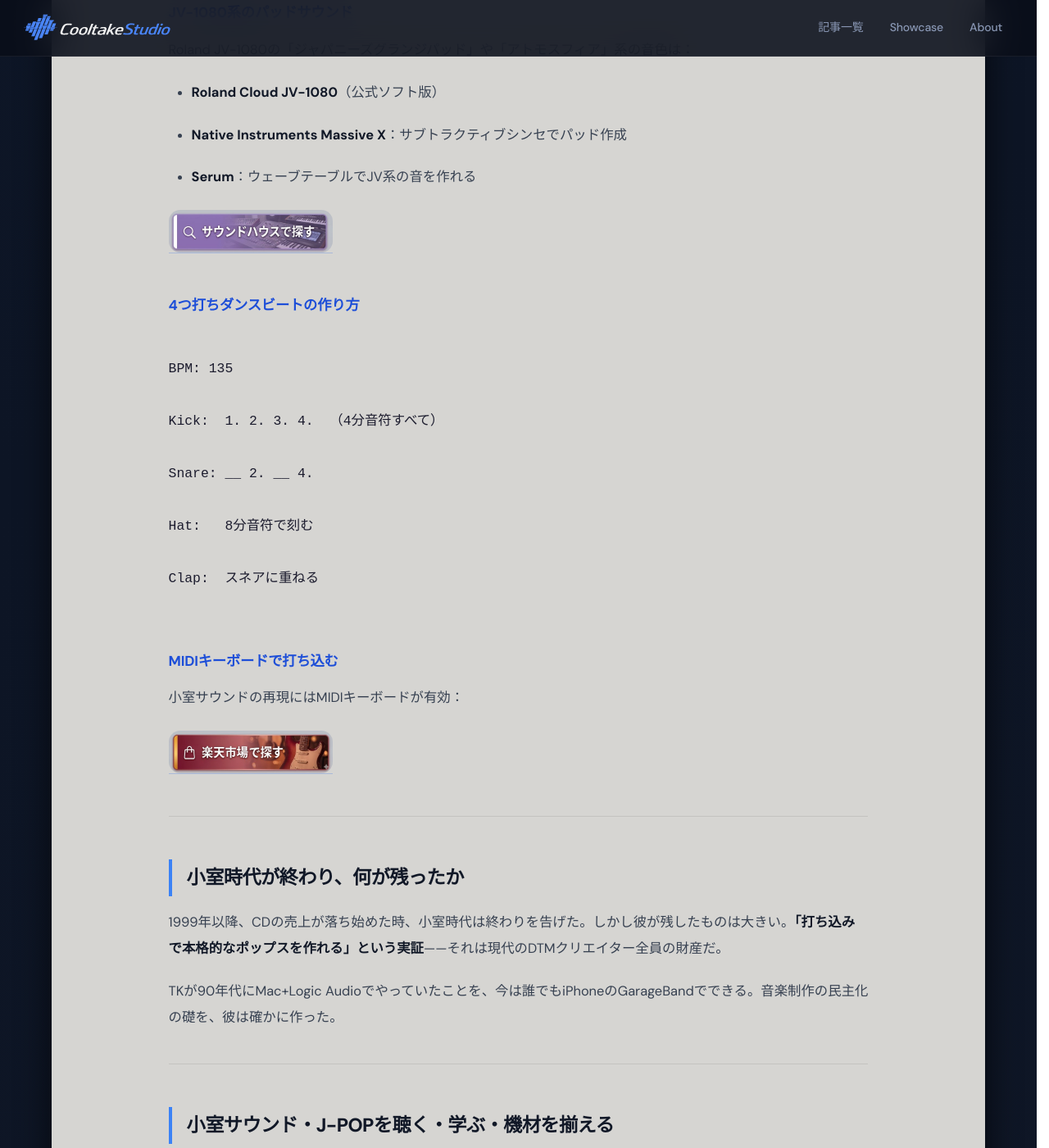
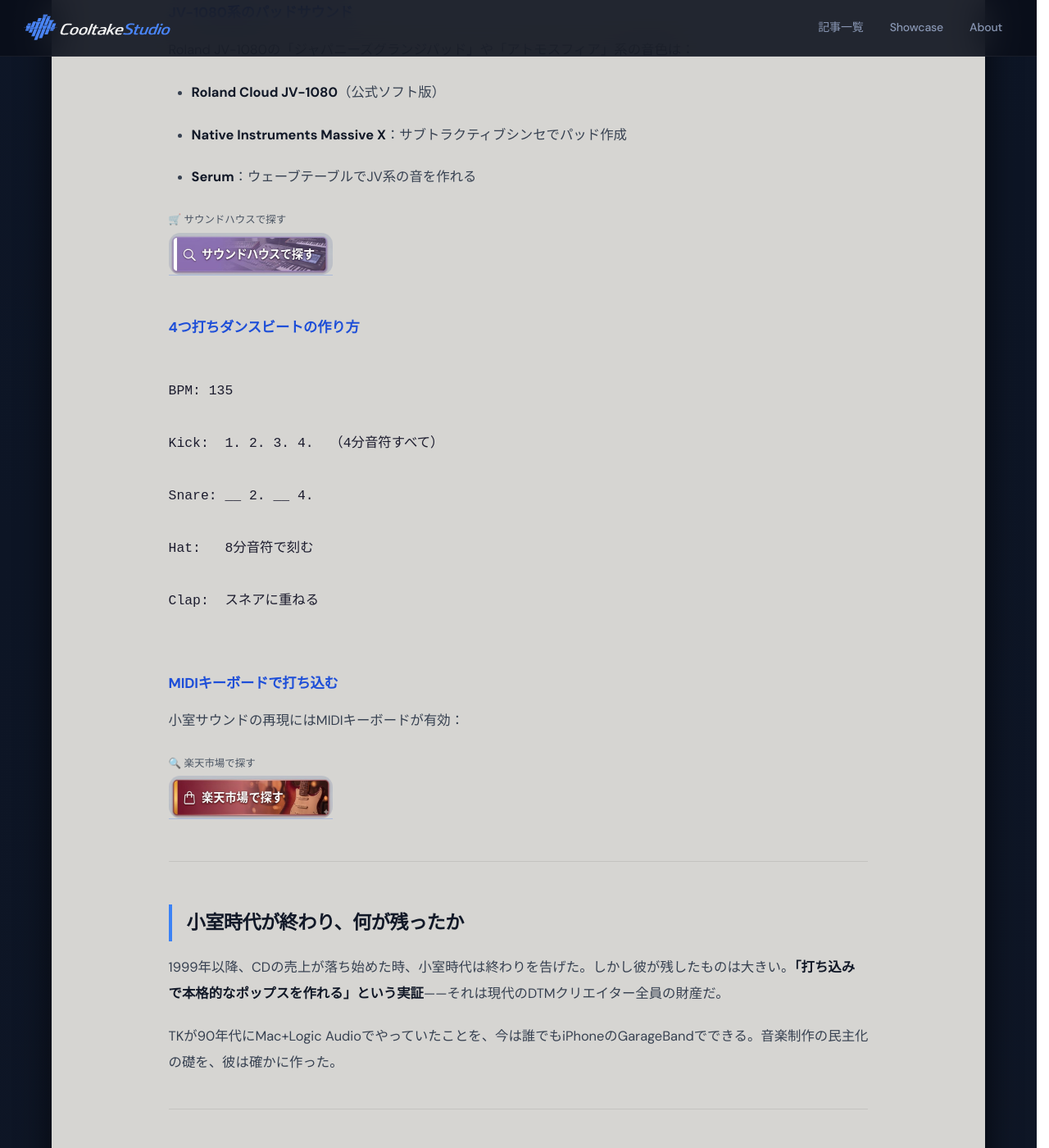
Before and after one commit to cooltake/cooltake-staging, a Jekyll site: the page built from _posts/2026-05-30-japan-music-11-komuro-jpop.md, in a window 1280 px wide and 1400 px high, scrolled down 2822 px. Shown: the whole window at 82% size. Built offline with Jekyll 4.4.1, drawn with Linux system fonts in a browser that asks for light colours; some web fonts are replaced; some of the changed text lies outside the part shown.

Commit message:
fix: add button labels (2026-05-30-japan-music-11-komu)

```diff
--- a/_posts/2026-05-30-japan-music-11-komuro-jpop.md
+++ b/_posts/2026-05-30-japan-music-11-komuro-jpop.md
@@ -156,11 +156,8 @@
 
 <div style="margin:1.5rem 0;">
 
-<a href="https://h.accesstrade.net/sp/cc?rk=0100pdhv00n9hy&url=https%3A%2F%2Fwww.soundhouse.co.jp%2Fsearch%2Findex%3Fs_category_cd%3D311%26s_maker_cd%3D%26s_search_all%3D%26s_ord%3D" rel="nofollow" referrerpolicy="no-referrer-when-downgrade" style="display:inline-block;text-decoration:none;">
-
-<img src="/assets/images/btn-soundhouse.jpg" alt="サウンドハウスで探す" width="200" style="max-width:100%;height:auto;border-radius:14px;display:block;">
-
-</a>
+<span style="display:block;font-size:.78rem;color:#4b5563;margin-bottom:3px;margin-top:6px;">🛒 サウンドハウスで探す</span>
+<a href="https://h.accesstrade.net/sp/cc?rk=0100pdhv00n9hy&url=https%3A%2F%2Fwww.soundhouse.co.jp%2Fsearch%2Findex%3Fs_category_cd%3D311%26s_maker_cd%3D%26s_search_all%3D%26s_ord%3D" rel="nofollow" referrerpolicy="no-referrer-when-downgrade" style="display:inline-block;text-decoration:none;"><img src="/assets/images/btn-soundhouse.jpg" alt="サウンドハウスで探す" width="200" style="max-width:100%;height:auto;border-radius:14px;display:block;"></a>
 
 </div>
 
@@ -196,11 +193,8 @@
 
 <div style="margin:1.5rem 0;">
 
-<a href="https://hb.afl.rakuten.co.jp/ichiba/54518dd8.3792440a.54518dd9.03b99be4/?pc=https%3A%2F%2Fsearch.rakuten.co.jp%2Fsearch%2Fmall%2FMIDI%25E3%2582%25AD%25E3%2583%25BC%25E3%2583%259C%25E3%2583%25BC%25E3%2583%2589%2F" rel="nofollow" referrerpolicy="no-referrer-when-downgrade" style="display:inline-block;text-decoration:none;">
-
-<img src="/assets/images/btn-rakuten.jpg" alt="楽天市場で探す" width="200" style="max-width:100%;height:auto;border-radius:14px;display:block;">
-
-</a>
+<span style="display:block;font-size:.78rem;color:#4b5563;margin-bottom:3px;margin-top:6px;">🔍 楽天市場で探す</span>
+<a href="https://hb.afl.rakuten.co.jp/ichiba/54518dd8.3792440a.54518dd9.03b99be4/?pc=https%3A%2F%2Fsearch.rakuten.co.jp%2Fsearch%2Fmall%2FMIDI%25E3%2582%25AD%25E3%2583%25BC%25E3%2583%259C%25E3%2583%25BC%25E3%2583%2589%2F" rel="nofollow" referrerpolicy="no-referrer-when-downgrade" style="display:inline-block;text-decoration:none;"><img src="/assets/images/btn-rakuten.jpg" alt="楽天市場で探す" width="200" style="max-width:100%;height:auto;border-radius:14px;display:block;"></a>
 
 </div>
 
@@ -236,11 +230,8 @@
 
 <div style="margin:1.5rem 0;">
 
-<a href="https://hb.afl.rakuten.co.jp/ichiba/54518dd8.3792440a.54518dd9.03b99be4/?pc=https%3A//search.rakuten.co.jp/search/mall/TRF%2Bglobe%2B%E5%AE%89%E5%AE%A4%E5%A5%88%E7%BE%8E%E6%81%B5%2BCD/" rel="nofollow" referrerpolicy="no-referrer-when-downgrade" style="display:inline-block;text-decoration:none;">
-
-<img src="/assets/images/btn-rakuten.jpg" alt="楽天市場で探す" width="200" style="max-width:100%;height:auto;border-radius:14px;display:block;">
-
-</a>
+<span style="display:block;font-size:.78rem;color:#4b5563;margin-bottom:3px;margin-top:6px;">🔍 楽天市場で探す</span>
+<a href="https://hb.afl.rakuten.co.jp/ichiba/54518dd8.3792440a.54518dd9.03b99be4/?pc=https%3A//search.rakuten.co.jp/search/mall/TRF%2Bglobe%2B%E5%AE%89%E5%AE%A4%E5%A5%88%E7%BE%8E%E6%81%B5%2BCD/" rel="nofollow" referrerpolicy="no-referrer-when-downgrade" style="display:inline-block;text-decoration:none;"><img src="/assets/images/btn-rakuten.jpg" alt="楽天市場で探す" width="200" style="max-width:100%;height:auto;border-radius:14px;display:block;"></a>
 
 </div>
 
@@ -252,11 +243,8 @@
 
 <div style="margin:1.5rem 0;">
 
-<a href="https://hb.afl.rakuten.co.jp/ichiba/54518dd8.3792440a.54518dd9.03b99be4/?pc=https%3A//search.rakuten.co.jp/search/mall/DTM%2B%E9%9F%B3%E6%A5%BD%E5%88%B6%E4%BD%9C%2B%E5%85%A5%E9%96%80%2B%E6%9C%AC/" rel="nofollow" referrerpolicy="no-referrer-when-downgrade" style="display:inline-block;text-decoration:none;">
-
-<img src="/assets/images/btn-rakuten.jpg" alt="楽天市場で探す" width="200" style="max-width:100%;height:auto;border-radius:14px;display:block;">
-
-</a>
+<span style="display:block;font-size:.78rem;color:#4b5563;margin-bottom:3px;margin-top:6px;">🔍 楽天市場で探す</span>
+<a href="https://hb.afl.rakuten.co.jp/ichiba/54518dd8.3792440a.54518dd9.03b99be4/?pc=https%3A//search.rakuten.co.jp/search/mall/DTM%2B%E9%9F%B3%E6%A5%BD%E5%88%B6%E4%BD%9C%2B%E5%85%A5%E9%96%80%2B%E6%9C%AC/" rel="nofollow" referrerpolicy="no-referrer-when-downgrade" style="display:inline-block;text-decoration:none;"><img src="/assets/images/btn-rakuten.jpg" alt="楽天市場で探す" width="200" style="max-width:100%;height:auto;border-radius:14px;display:block;"></a>
 
 </div>
 
@@ -270,20 +258,14 @@
 <div style="display:flex;flex-wrap:wrap;gap:.5rem;align-items:center;margin:1.5rem 0;">
 <div>
 
-<a href="https://hb.afl.rakuten.co.jp/ichiba/54518dd8.3792440a.54518dd9.03b99be4/?pc=https%3A//search.rakuten.co.jp/search/mall/MIDI%E3%82%AD%E3%83%BC%E3%83%9C%E3%83%BC%E3%83%89%2B%E3%82%B7%E3%83%B3%E3%82%BB%E3%82%B5%E3%82%A4%E3%82%B6%E3%83%BC/" rel="nofollow" referrerpolicy="no-referrer-when-downgrade" style="display:inline-block;text-decoration:none;">
-
-<img src="/assets/images/btn-rakuten.jpg" alt="楽天市場で探す" width="200" style="max-width:100%;height:auto;border-radius:14px;display:block;">
-
-</a>
+<span style="display:block;font-size:.78rem;color:#4b5563;margin-bottom:3px;margin-top:6px;">🔍 楽天市場で探す</span>
+<a href="https://hb.afl.rakuten.co.jp/ichiba/54518dd8.3792440a.54518dd9.03b99be4/?pc=https%3A//search.rakuten.co.jp/search/mall/MIDI%E3%82%AD%E3%83%BC%E3%83%9C%E3%83%BC%E3%83%89%2B%E3%82%B7%E3%83%B3%E3%82%BB%E3%82%B5%E3%82%A4%E3%82%B6%E3%83%BC/" rel="nofollow" referrerpolicy="no-referrer-when-downgrade" style="display:inline-block;text-decoration:none;"><img src="/assets/images/btn-rakuten.jpg" alt="楽天市場で探す" width="200" style="max-width:100%;height:auto;border-radius:14px;display:block;"></a>
 
 </div>
 <div>
 
-<a href="https://h.accesstrade.net/sp/cc?rk=0100pdhv00n9hy&url=https%3A%2F%2Fwww.soundhouse.co.jp%2Fsearch%2Findex%3Fs_category_cd%3D311%26s_maker_cd%3D%26s_search_all%3D%26s_ord%3D" rel="nofollow" referrerpolicy="no-referrer-when-downgrade" style="display:inline-block;text-decoration:none;">
-
-<img src="/assets/images/btn-soundhouse.jpg" alt="サウンドハウスで探す" width="200" style="max-width:100%;height:auto;border-radius:14px;display:block;">
-
-</a>
+<span style="display:block;font-size:.78rem;color:#4b5563;margin-bottom:3px;margin-top:6px;">🛒 サウンドハウスで探す</span>
+<a href="https://h.accesstrade.net/sp/cc?rk=0100pdhv00n9hy&url=https%3A%2F%2Fwww.soundhouse.co.jp%2Fsearch%2Findex%3Fs_category_cd%3D311%26s_maker_cd%3D%26s_search_all%3D%26s_ord%3D" rel="nofollow" referrerpolicy="no-referrer-when-downgrade" style="display:inline-block;text-decoration:none;"><img src="/assets/images/btn-soundhouse.jpg" alt="サウンドハウスで探す" width="200" style="max-width:100%;height:auto;border-radius:14px;display:block;"></a>
 
 </div>
 </div>
```
